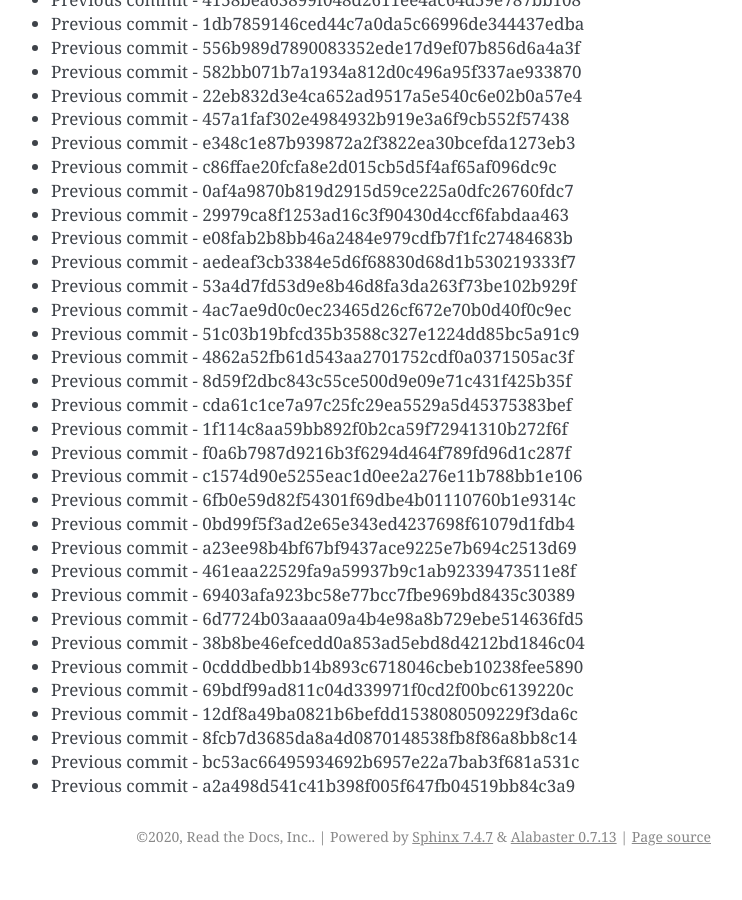
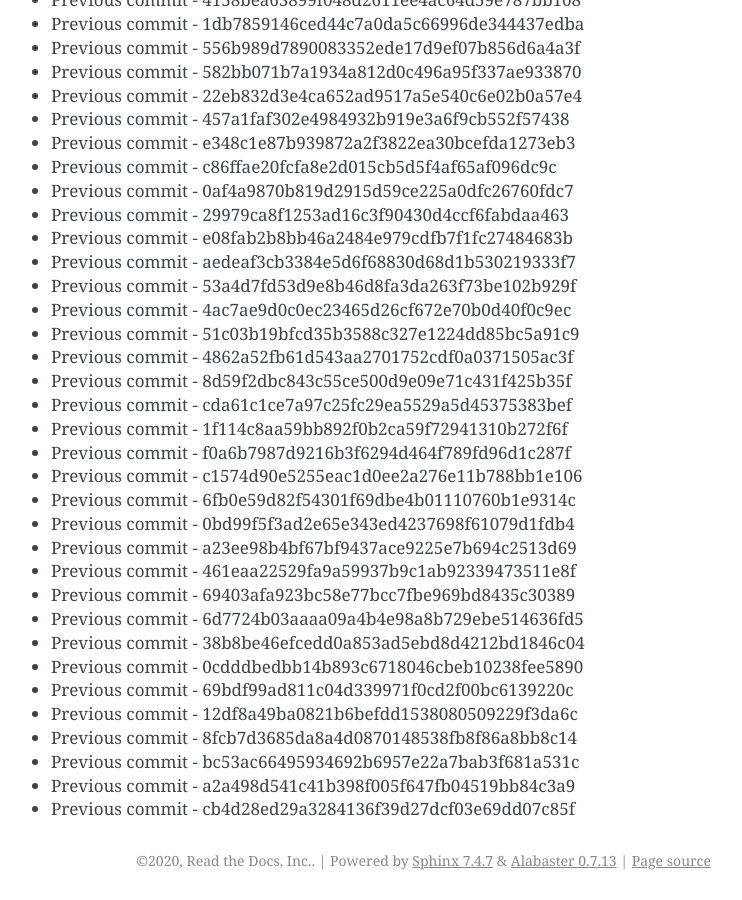
Before and after one commit to readthedocs/rtd-git-stresstest, a Sphinx documentation site: the page built from docs/updates.rst, in a window 1280 px wide and 900 px high, scrolled down 73545 px. Shown: the whole window, without its empty margins (399-1141 px from the left). Built offline with Sphinx 7.4.7, drawn with Linux system fonts in a browser that asks for light colours; before the commit the page ends 74421 px from its top, so only the background shows below that.

Commit message:
Generating commit from previous: cb4d28ed29a3284136f39d27dcf03e69dd07c85f

```diff
--- a/docs/updates.rst
+++ b/docs/updates.rst
@@ -3122,3 +3122,4 @@ It can be tested for any performance characteristics.
 * Previous commit - 8fcb7d3685da8a4d0870148538fb8f86a8bb8c14
 * Previous commit - bc53ac66495934692b6957e22a7bab3f681a531c
 * Previous commit - a2a498d541c41b398f005f647fb04519bb84c3a9
+* Previous commit - cb4d28ed29a3284136f39d27dcf03e69dd07c85f
```
